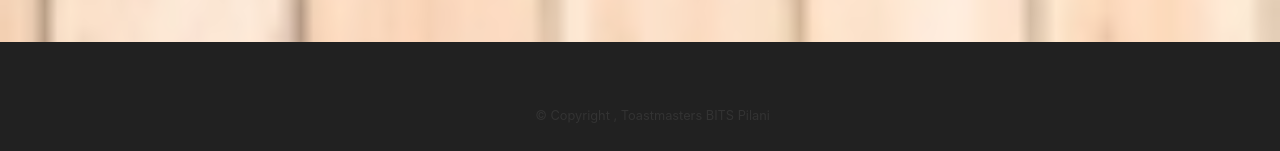
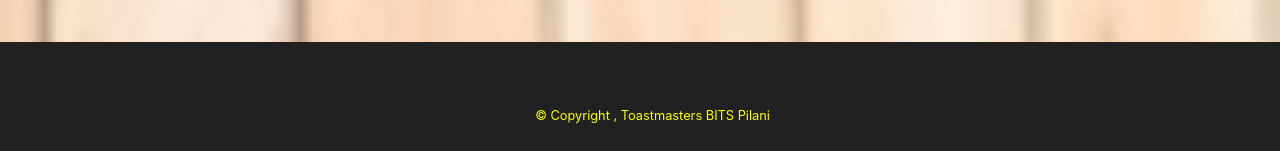
Before and after one commit to Digvijay03/Digvijay03.github.io, a Django app: page /index/ in a window 1280 px wide. Shown: the part 2389-2540 px from the top of the page. Run offline with Django 3.2, Linux system fonts and the light colour scheme; some libraries are stand-ins or nearby versions.

Commit message:
background

```diff
--- a/body/templates/body/index.html
+++ b/body/templates/body/index.html
@@ -62,6 +62,7 @@
       footer{
         background:#212121;
         text-align:center;
+        color: #ffff00;
       }
 
 
```
